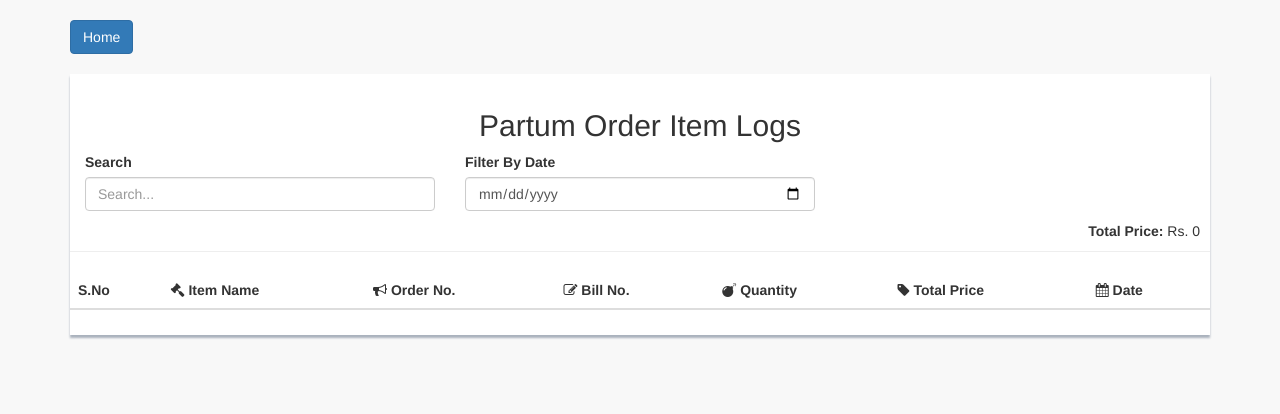
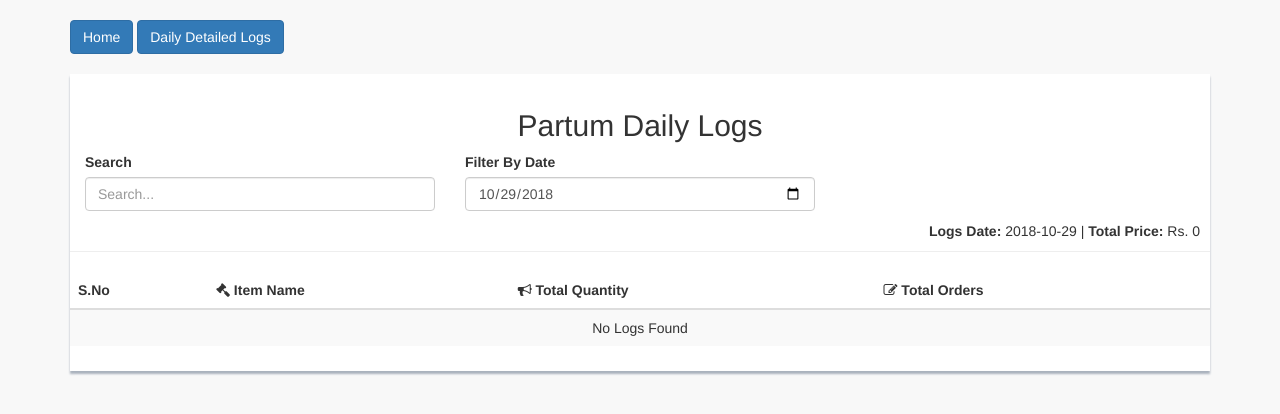
Before and after one commit to janzaheer/restaurant_system, a Django app: page /logs/ in a window 1280 px wide. Shown: the part 57-471 px from the top of the page. Run offline with Django 3.2, Linux system fonts and the light colour scheme; tables that the repository leaves empty hold one stand-in row (values such as "Sample post"); lists and menus that the app fills with data are empty; some libraries are stand-ins or nearby versions.

Commit message:
logs template update according to pagination

```diff
--- a/templates/purchased_items_logs.html
+++ b/templates/purchased_items_logs.html
@@ -1,15 +1,18 @@
 {% extends 'base.html' %}
 
 {% block content %}
+    {% load menu_utils %}
+
     <link rel="stylesheet" type="text/css" href="https://cdn.jsdelivr.net/npm/daterangepicker/daterangepicker.css" />
         <div class="container">
         <div class="row">
             <div class="col-lg-12">
                 <br>
                 <a href="{% url 'dashboard' %}"><button type="button" class="btn btn-primary">Home</button></a>
+                <a href="{% url 'detailed_logs' %}"><button type="button" class="btn btn-primary">Daily Detailed Logs</button></a>
                 <br><br>
                 <div class="content-panel table-responsive">
-                    <h2 class="text-center">{{ RESTAURANT_SHORT_NAME }} Order Item Logs</h2>
+                    <h2 class="text-center">{{ RESTAURANT_SHORT_NAME }} Daily Logs</h2>
                     <div class="row">
                         <div class="col-lg-12">
                             <div class="custom-search-form col-md-4">
@@ -18,12 +21,12 @@
                             </div>
                             <div class="col-md-4">
                                 <label>Filter By Date</label>
-                                <input type="date" class="form-control date" placeholder="Filter by Date" value="{{ logs_date }}">
+                                <input type="date" class="form-control date" placeholder="Filter by Date" value="{% if today_date %}{{ today_date }}{% else %}{{ logs_date }}{% endif %}">
                             </div>
                         </div>
                     </div>
                     <div style="padding: 10px">
-                        <span style="float: right"><strong>Total Price:</strong> Rs. {{ total|floatformat:'-2' }}</span>
+                        <span style="float: right"><strong>Logs Date: </strong> {% if today_date %}{{ today_date }}{% endif %}{% if logs_date %}{{ logs_date }}{% endif %} |  <strong>Total Price:</strong> Rs. {{ total|floatformat:'-2' }}</span>
                     </div>
                     <hr>
                     <table class="table table-striped table-advance table-hover item-table table-responsive">
@@ -31,27 +34,33 @@
                         <tr>
                             <th>S.No</th>
                             <th><i class="fa fa-gavel"></i> Item Name</th>
-                            <th><i class="fa fa-bullhorn"></i> Order No.</th>
-                            <th><i class=" fa fa-edit"></i> Bill No.</th>
-                            <th><i class=" fa fa-bomb"></i> Quantity</th>
-                            <th><i class=" fa fa-tag"></i> Total Price</th>
-                            <th><i class=" fa fa-calendar"></i> Date</th>
+                            <th><i class="fa fa-bullhorn"></i> Total Quantity</th>
+                            <th><i class=" fa fa-edit"></i> Total Orders</th>
                         </tr>
                         </thead>
                         <tbody class="logs-table-body">
-                        {% for item in items %}
+                        {% if not object_list %}
+                            <tr><td colspan="4" class="text-center">No Logs Found</td></tr>
+                        {% endif %}
+                        {% for item in object_list %}
                             <tr>
-                                <td>{{ forloop.counter }}</td>
-                                <td>{{ item.menu.name }}</td>
-                                <td>{{ item.get_order_no }}</td>
-                                <td>{{ item.get_bill_no|stringformat:"07d" }}</td>
-                                <td>{{ item.quantity }}</td>
-                                <td>{{ item.total_price|floatformat:'-2' }}</td>
-                                <td>{{ item.created_at }}</td>
+                                <td>{% if forloop.last and forloop.counter > 99 %}{{ page_obj.number }}00{% else %}{% if page_obj.number > 1 %}{% subtract page_obj.number 1 %}{% endif %}{{ forloop.counter }}{% endif %}</td>
+                                <td>{{ item.menu__name}}</td>
+                                <td>{{ item.total }}</td>
+                                <td>{{ item.orders }}</td>
                             </tr>
                         {% endfor %}
                         </tbody>
                     </table>
+                    {% if is_paginated %}
+                        <div class="text-right">
+                            <ul class="pagination" style="padding: 10px; margin: auto;">
+                                {% for p in page_obj.paginator.page_range %}
+                                    <li {% if p == page_obj.number %}class="active"{% endif %}><a href="?page={{ p }}" data-original-title="" title="">{{ forloop.counter }}</a></li>
+                                {% endfor %}
+                            </ul>
+                        </div>
+                    {% endif %}
                 </div>
             </div>
         </div>
```
